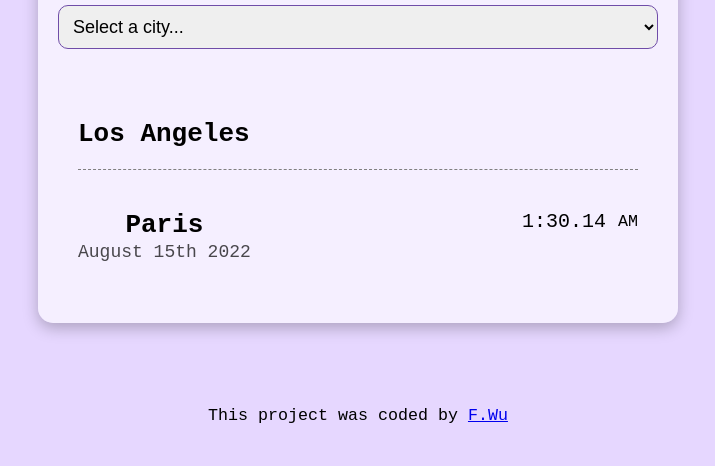
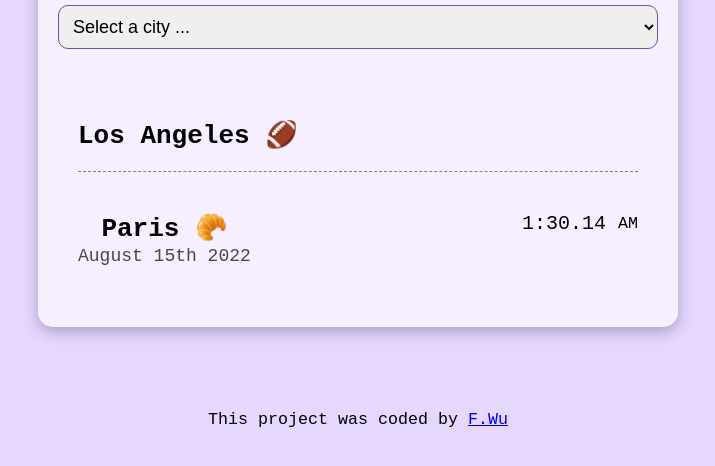
Before and after one commit to axteria/world-clock, a plain HTML site: page index.html in a window 1280 px wide. Shown: the part 174-640 px from the top of the page, without its empty margins (282-997 px from the left). Drawn offline with nearby package versions, Linux system fonts and the light colour scheme; a script that the page names is missing.

Commit message:
add emojis

```diff
--- a/index.html
+++ b/index.html
@@ -13,7 +13,7 @@
     <div class="container">
       <h1>World Clock</h1>
       <select name="city" id="city">
-        <option value="">Select a city...</option>
+        <option value="">Select a city ...</option>
         <option value="currentCity">Current City</option>
         <option value="LA">Los Angeles</option>
         <option value="london">London</option>
@@ -23,7 +23,7 @@
 
       <div class="preset-cities" id="la">
         <div>
-          <h2>Los Angeles</h2>
+          <h2>Los Angeles 🏈</h2>
           <span class="date"></span>
         </div>
         <div class="time"></div>
@@ -31,7 +31,7 @@
 
       <div class="preset-cities" id="paris">
         <div>
-          <h2>Paris</h2>
+          <h2>Paris 🥐</h2>
           <span class="date">August 15th 2022</span>
         </div>
         <div class="time">1:30.14 <small>AM</small></div>
```
